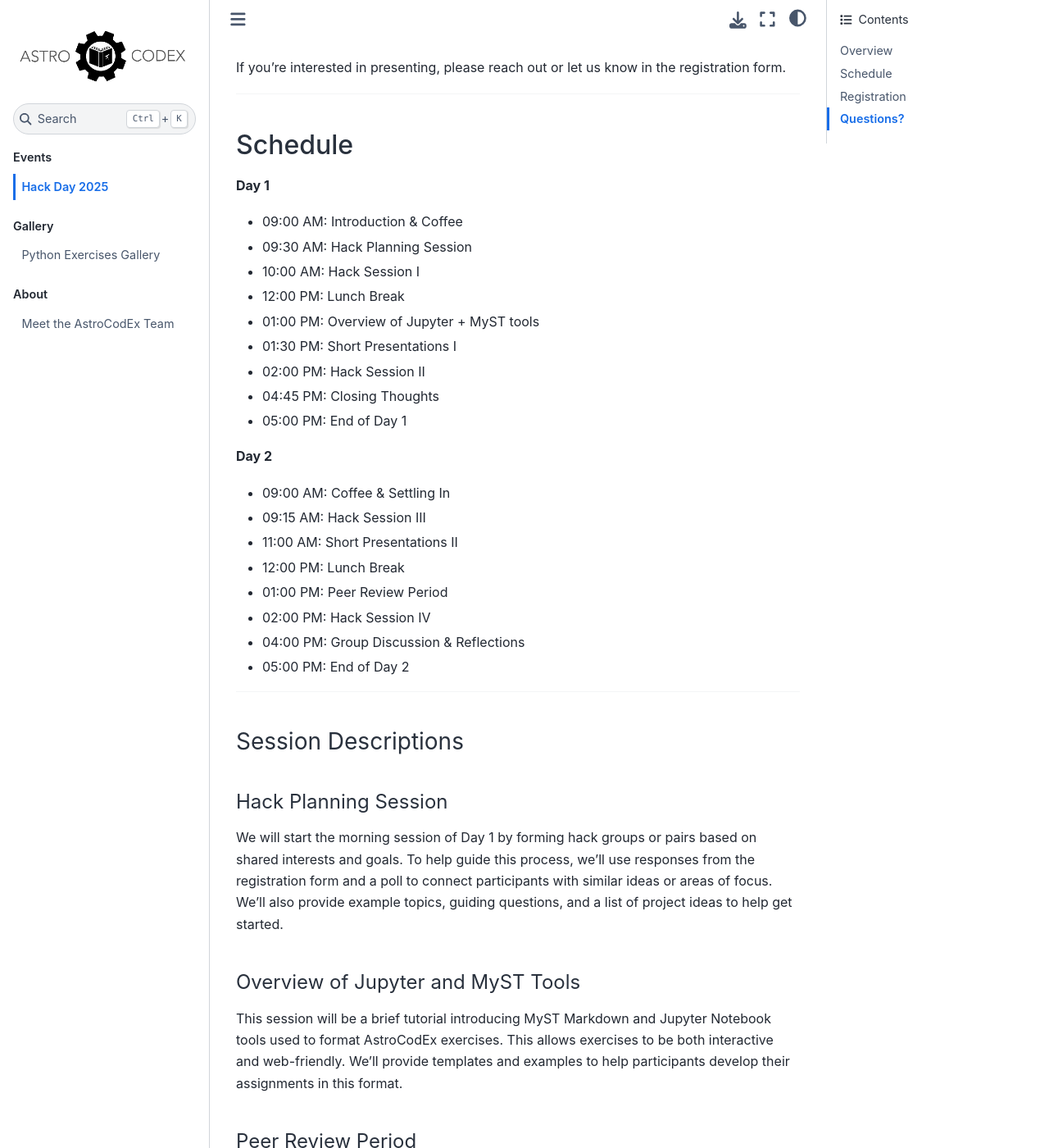
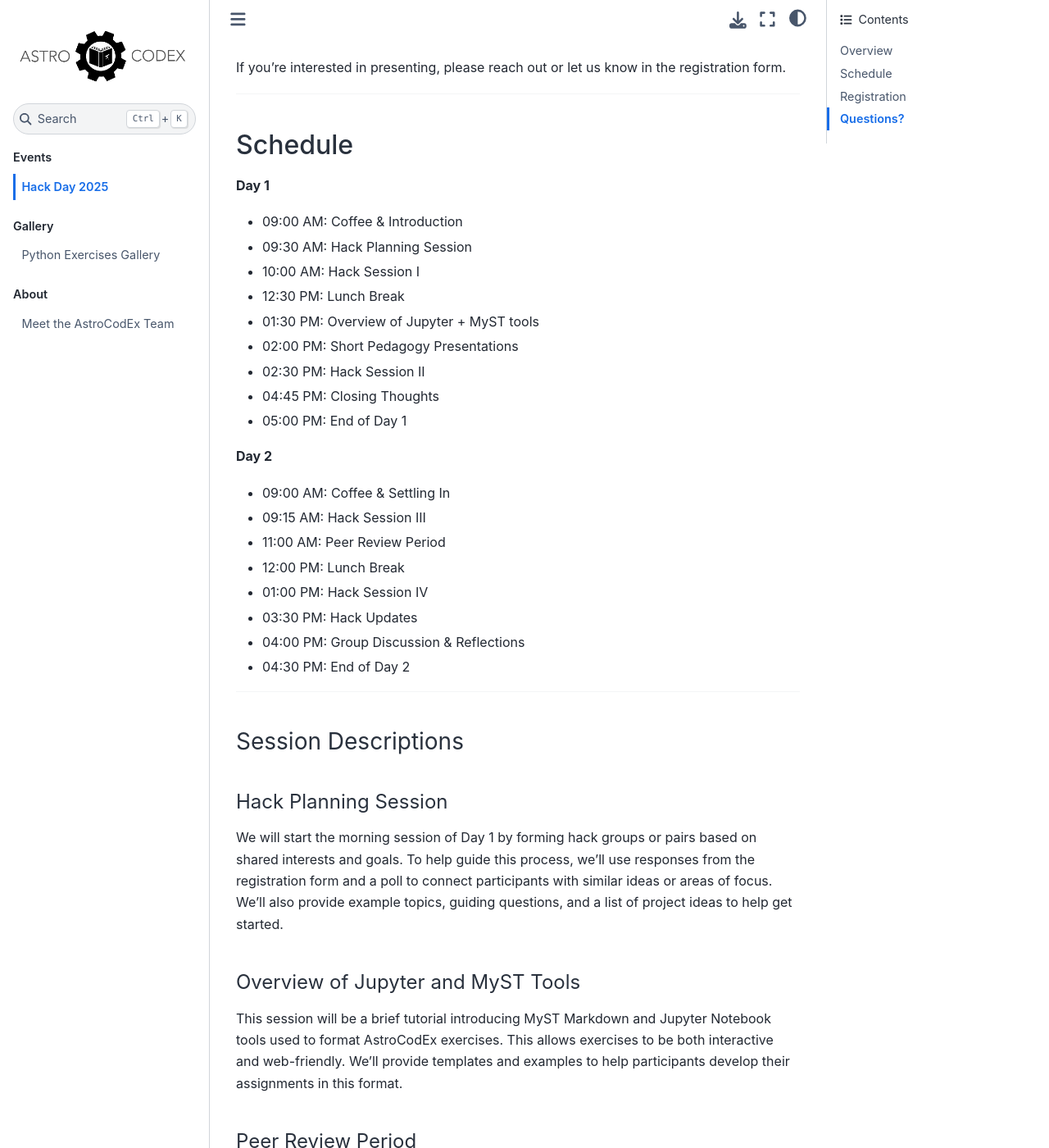
Before and after one commit to astrocodex/astrocodex.github.io, a Jupyter Book: the page built from hackday.md, in a window 1280 px wide and 1400 px high, scrolled down 974 px. Shown: the whole window at 82% size. Built offline with Jupyter Book 1.0.4 settings and Sphinx 7.4.7 and the Sphinx Book theme 1.1.4, drawn with Linux system fonts in a browser that asks for light colours; pages that are not in the unit, such as notebooks, are missing from menus.

Commit message:
hack day updated schedule

```diff
--- a/hackday.md
+++ b/hackday.md
@@ -24,25 +24,25 @@ If you’re interested in presenting, please reach out or let us know in the reg
 ## Schedule
 
 **Day 1**
-- 09:00 AM: Introduction & Coffee
+- 09:00 AM: Coffee & Introduction
 - 09:30 AM: Hack Planning Session
 - 10:00 AM: Hack Session I
-- 12:00 PM: Lunch Break
-- 01:00 PM: Overview of Jupyter + MyST tools
-- 01:30 PM: Short Presentations I
-- 02:00 PM: Hack Session II
+- 12:30 PM: Lunch Break
+- 01:30 PM: Overview of Jupyter + MyST tools
+- 02:00 PM: Short Pedagogy Presentations
+- 02:30 PM: Hack Session II
 - 04:45 PM: Closing Thoughts
 - 05:00 PM: End of Day 1
 
 **Day 2**
 - 09:00 AM: Coffee & Settling In
 - 09:15 AM: Hack Session III
-- 11:00 AM: Short Presentations II
+- 11:00 AM: Peer Review Period
 - 12:00 PM: Lunch Break
-- 01:00 PM: Peer Review Period
-- 02:00 PM: Hack Session IV
+- 01:00 PM: Hack Session IV
+- 03:30 PM: Hack Updates
 - 04:00 PM: Group Discussion & Reflections
-- 05:00 PM: End of Day 2
+- 04:30 PM: End of Day 2
 
 ---
 
```
